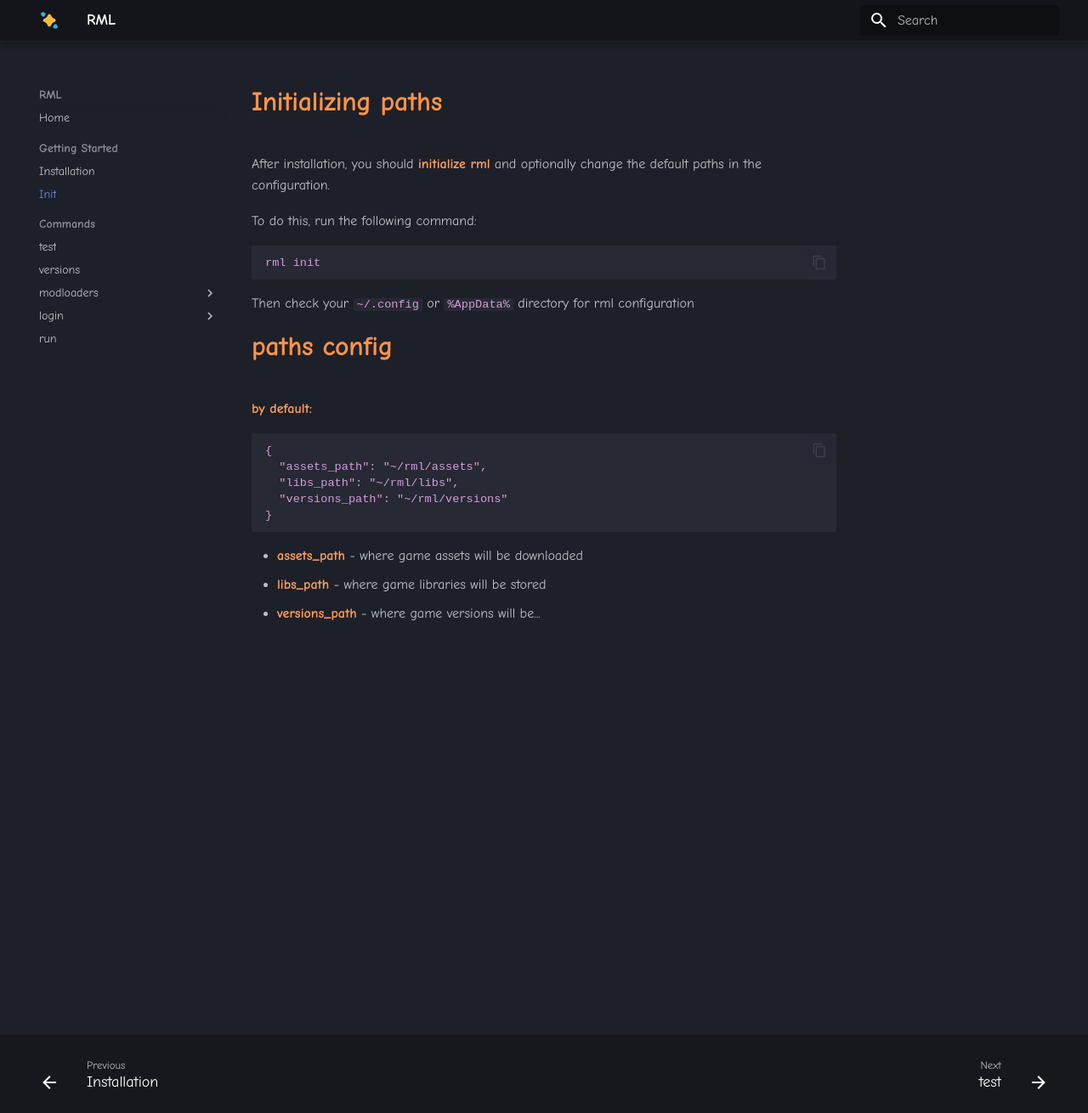
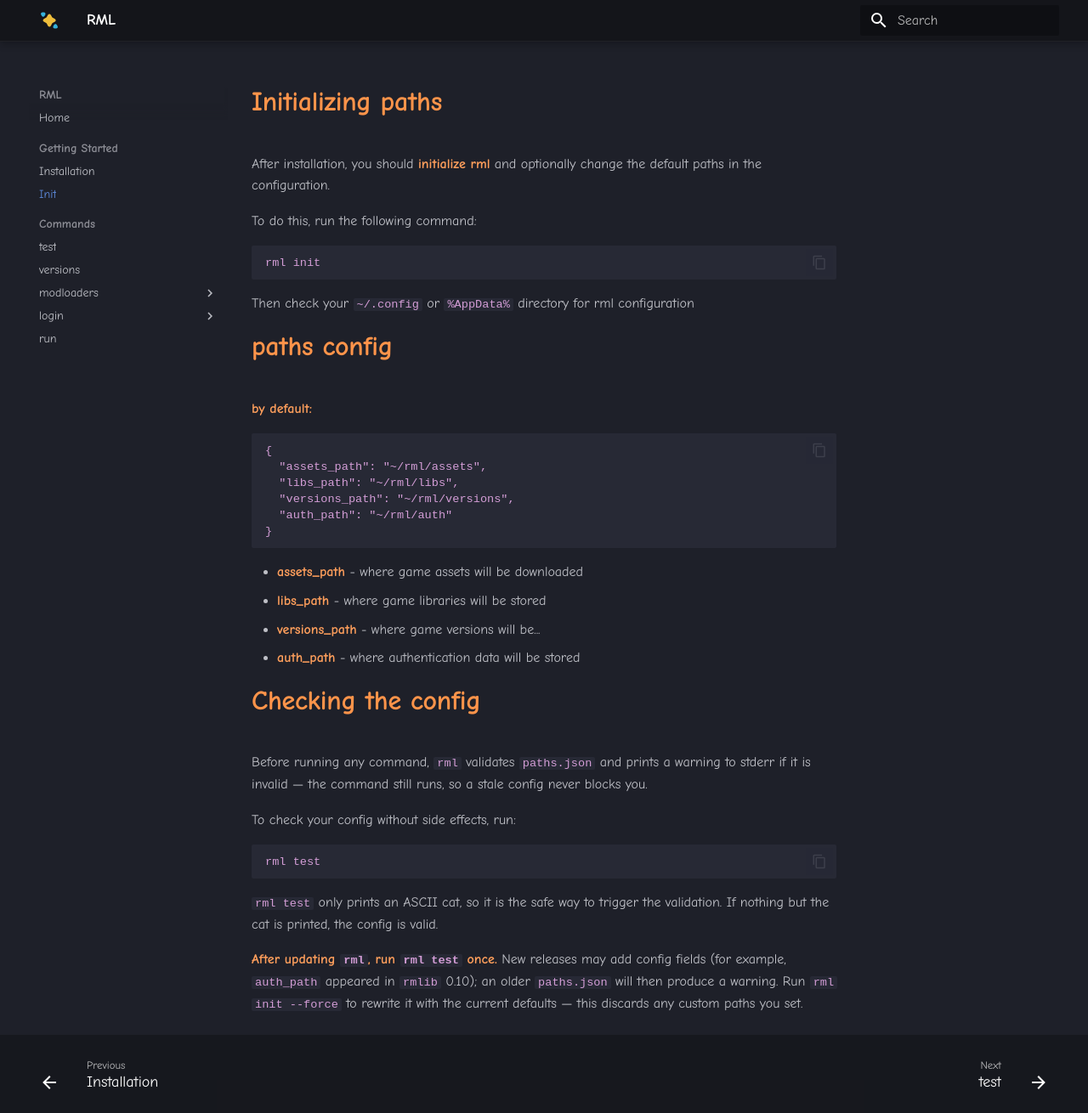
Before and after one commit to musdev13/rml, an MkDocs documentation site: the page built from docs/pages/getting-started/init.md, in a window 1280 px wide and 1310 px high. Shown: the whole window at 85% size. Built offline with MkDocs 1.6.1 and Material for MkDocs 9.7.7, drawn with Linux system fonts in a browser that asks for light colours.

Commit message:
feat: added config preflight validation

````diff
--- a/docs/pages/getting-started/init.md
+++ b/docs/pages/getting-started/init.md
@@ -13,9 +13,25 @@ Then check your `~/.config` or `%AppData%` directory for rml configuration
 {
   "assets_path": "~/rml/assets",
   "libs_path": "~/rml/libs",
-  "versions_path": "~/rml/versions"
+  "versions_path": "~/rml/versions",
+  "auth_path": "~/rml/auth"
 }
 ```
 - **assets_path** - where game assets will be downloaded
 - **libs_path** - where game libraries will be stored
 - **versions_path** - where game versions will be...
+- **auth_path** - where authentication data will be stored
+
+# Checking the config
+
+Before running any command, `rml` validates `paths.json` and prints a warning to stderr if it is invalid — the command still runs, so a stale config never blocks you.
+
+To check your config without side effects, run:
+
+```sh
+rml test
+```
+
+`rml test` only prints an ASCII cat, so it is the safe way to trigger the validation. If nothing but the cat is printed, the config is valid.
+
+**After updating `rml`, run `rml test` once.** New releases may add config fields (for example, `auth_path` appeared in `rmlib` 0.10); an older `paths.json` will then produce a warning. Run `rml init --force` to rewrite it with the current defaults — this discards any custom paths you set.
````
Also changed, not shown: docs/pages/commands/test.md (+15 -0 lines), 3 other files.
